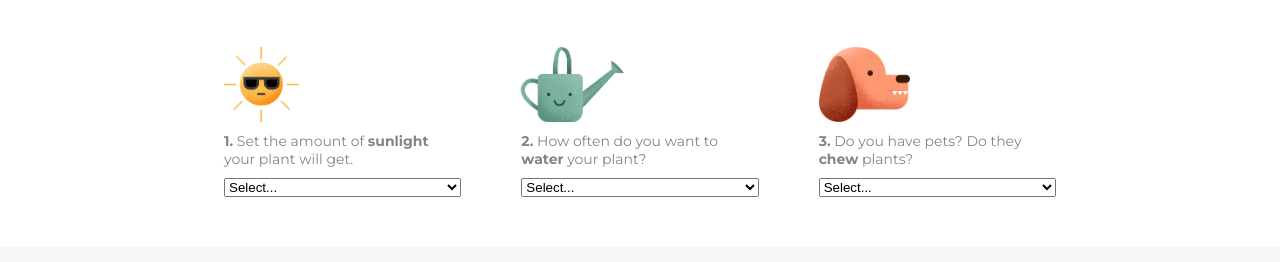
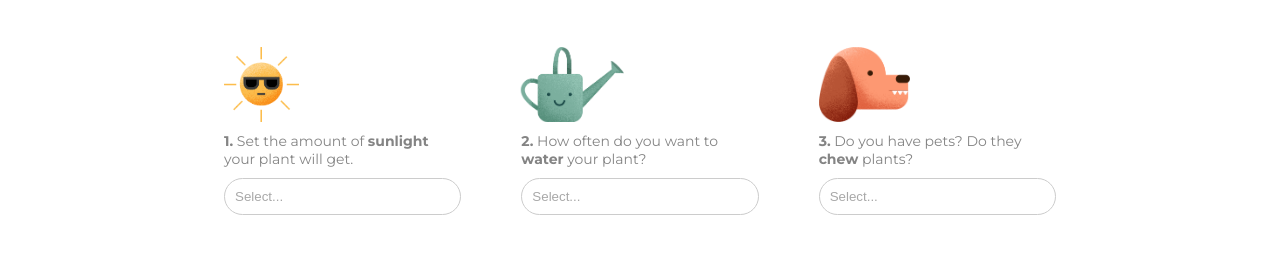
Before and after one commit to marcussousax/green-thumb, a website built with Parcel: page index.html in a window 1280 px wide. Shown: the part 415-677 px from the top of the page. Built offline with nearby package versions, Linux system fonts and the light colour scheme.

Commit message:
Visual adjustments on Select

```diff
--- a/index.js
+++ b/index.js
@@ -6,7 +6,11 @@ const FILTERS = [
         key: 'sun',
         iconPath: require('./src/images/illustrations/sun.png'),
         label: `Set the amount of <strong>sunlight</strong> your plant will get.`,
-        options: ['no', 'low', 'high'],
+        options: [
+            {key: 'no', value: 'No sunlight'},
+            {key: 'low', value: 'Low sunlight'},
+            {key: 'high', value: 'High sunlight'}
+        ],
         meta: {
             inverted: false
         }
@@ -15,7 +19,11 @@ const FILTERS = [
         key: 'water',
         iconPath: require('./src/images/illustrations/wateringcan.png'),
         label: `How often do you want to <strong>water</strong> your plant?`,
-        options: ['rarely', 'daily', 'regularly'],
+        options: [
+            {key: 'rarely', value: 'Rarely'},
+            {key: 'regularly', value: 'Regularly'},
+            {key: 'daily', value: 'Daily'}
+        ],
         meta: {
             inverted: true
         }
@@ -24,7 +32,10 @@ const FILTERS = [
         key: 'pets',
         iconPath: require('./src/images/illustrations/dog.png'),
         label: `Do you have pets? Do they <strong>chew</strong> plants?`,
-        options: ['yes', 'no'],
+        options: [
+            {key: 'yes', value: 'Yes'},
+            {key: 'no', value: 'No/They don’t care'}
+        ],
         meta: {
             inverted: false
         }
--- a/src/js/templates.js
+++ b/src/js/templates.js
@@ -26,14 +26,14 @@ export function createFilterWithTemplate(filters) {
         inverted && img.classList.add('is-inverted')
         filterBlock.querySelector('.label').innerHTML = `<strong>${index + 1}.</strong> ${filter.label}`
 
-        for (const options of filterOptions) {
+        for (const filterOption of filterOptions) {
             let option = document.createElement('option')
             if (filter.key === 'pets') {
-                option.value = (options === 'yes').toString()
+                option.value = (filterOption.key === 'yes').toString()
             } else {
-                option.value = options
+                option.value = filterOption.key
             }
-            option.text = options
+            option.text = filterOption.value
             select.appendChild(option)
         }
 
--- a/src/styles/filter.scss
+++ b/src/styles/filter.scss
@@ -23,7 +23,9 @@ $COMPENSATION: 250px;
     align-items: flex-start;
     width: calc(100% / 3 - 40px);
     color: #848484;
-
+    figure {
+      flex: 1;
+    }
     img {
       display: block;
       max-width: 103px;
@@ -40,8 +42,15 @@ $COMPENSATION: 250px;
     }
 
     select {
+      appearance: none;
+      color: var(--gray-2-color);
       width: 100%;
       margin-top: 10px;
+      border-radius: $default-gap;
+      background: var(--white-color);
+      border-color: var(--gray-1-color);
+      padding: 10px;
+      cursor: pointer;
     }
   }
 }
--- a/src/styles/variables.scss
+++ b/src/styles/variables.scss
@@ -4,6 +4,8 @@
   --secondary-color: #FD9872;
   --tertiary-color: #75BC97;
   --white-color: #ffffff;
+  --gray-1-color: #cccccc;
+  --gray-2-color: #A8A8A8;
 
   --size-sm: 5px;
   --size-md: 10px;
```
